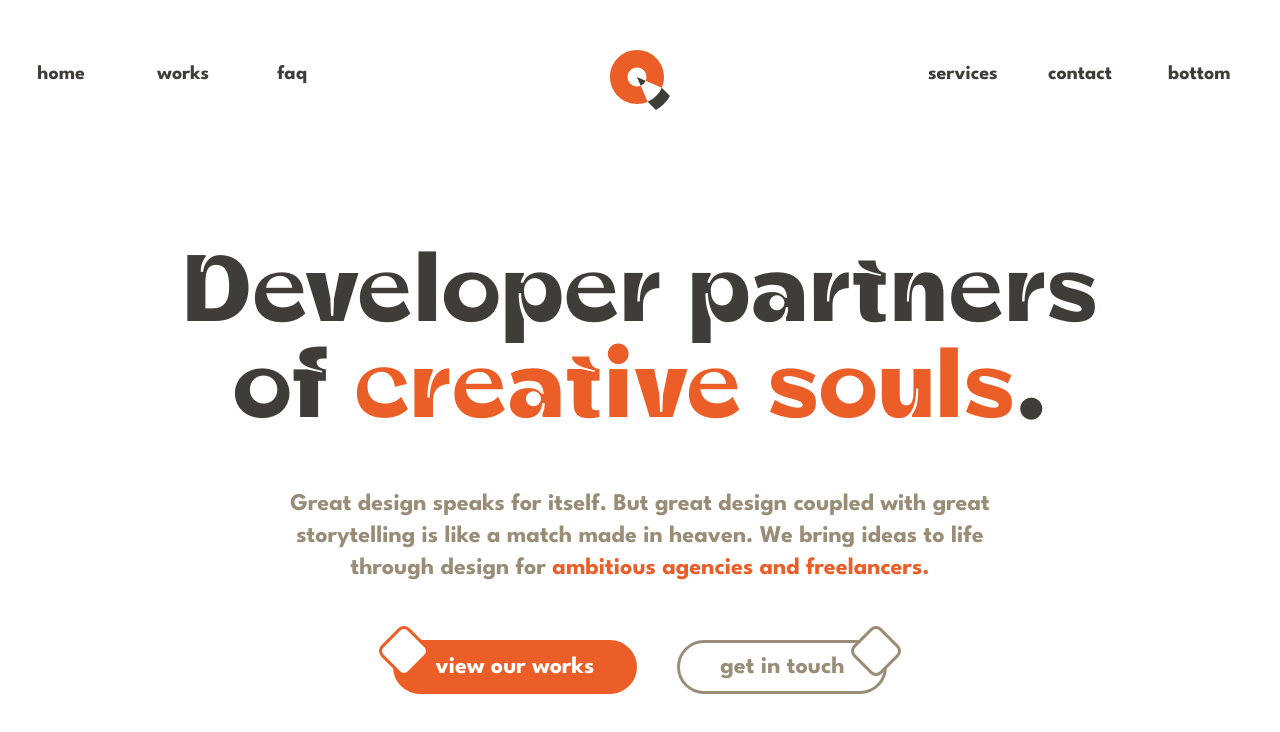
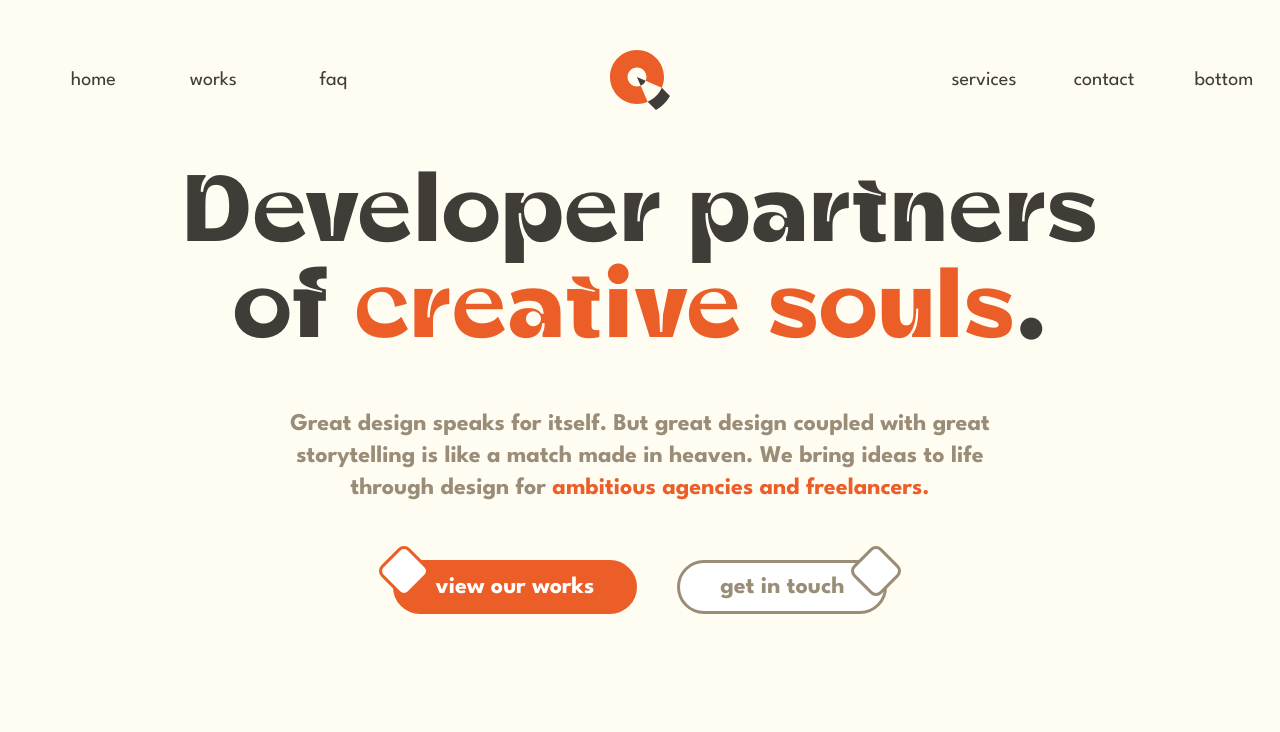
Before and after one commit to mdnhs/quixzel, a Next.js app: page / in a window 1280 px wide. Shown: the top 732 px of the page. Built offline with nearby package versions, Linux system fonts and the light colour scheme.

Commit message:
animation update

```diff
--- a/app/layout.tsx
+++ b/app/layout.tsx
@@ -17,7 +17,7 @@ export default function RootLayout({
   return (
     <html
       lang="en"
-      className={`${commonFont.variable} ${titleFont.variable} font-common`}
+      className={`${commonFont.variable} ${titleFont.variable} font-common bg-background`}
     >
       <AOSInit />
       <body>
--- a/app/page.tsx
+++ b/app/page.tsx
@@ -2,7 +2,10 @@ import Hero from "@/components/Hero/Hero";
 
 export default function Home() {
   return (
-    <main className="  text-primary">
+    <main className="  text-primary ">
+      <Hero />
+      <Hero />
+      <Hero />
       <Hero />
     </main>
   );
--- a/components/Hero/Hero.tsx
+++ b/components/Hero/Hero.tsx
@@ -5,7 +5,7 @@ type HeroProps = {};
 
 const Hero = (props: HeroProps) => {
   return (
-    <div className="h-screen w-full container space-y-14 pt-20">
+    <div className="h-screen w-full container space-y-14 pt-0">
       <p
         data-aos="zoom-in"
         data-aos-delay="300"
@@ -17,7 +17,7 @@ const Hero = (props: HeroProps) => {
       <p
         data-aos="fade-zoom-in"
         data-aos-easing="ease-in-back"
-        data-aos-delay="300"
+        data-aos-delay="100"
         data-aos-offset="0"
         className="font-bold text-tertiary text-center text-2xl"
       >
--- a/components/NavBar/NavBar.tsx
+++ b/components/NavBar/NavBar.tsx
@@ -1,5 +1,6 @@
+"use client";
 import Image from "next/image";
-import React from "react";
+import React, { useEffect, useState } from "react";
 
 type NavBarProps = {};
 
@@ -15,17 +16,77 @@ const rightMenus = [
 ];
 
 const NavBar = (props: NavBarProps) => {
-  return (
-    <div className=" bg-transparent text-xl text-primary font-bold">
-      <div data-aos="fade-zoom-in"
-        data-aos-easing="ease-in-back"
-        data-aos-delay="300"
-        data-aos-offset="0" className="w-full h-40 container flex items-center">
+  const [scrolled, setScrolled] = useState(false);
+
+  useEffect(() => {
+    const handleScroll = () => {
+      if (window.scrollY > 160) {
+        setScrolled(true);
+      } else {
+        setScrolled(false);
+      }
+    };
+
+    window.addEventListener("scroll", handleScroll);
+    return () => {
+      window.removeEventListener("scroll", handleScroll);
+    };
+  }, []);
+  console.log(scrolled);
+  return scrolled ? (
+    <div
+      className={`sticky container z-50 top-5 transition-all duration-500 ease-in bg-primary rounded-full p-4 text-xl text-background `}
+    >
+      <div className="w-full h-fit container flex items-center">
         <div className="flex gap-2 basis-1/3 items-center justify-center">
           {leftMenus.map((leftItems, leftIdx) => {
             return (
               <p
-                className="h-10 w-28 cursor-pointer"
+                className="h-10 w-28 cursor-pointer flex justify-center items-center"
+                key={leftIdx + "_" + leftItems.id}
+              >
+                {leftItems.name}
+              </p>
+            );
+          })}
+        </div>
+        <div className="basis-1/3 flex justify-center items-center cursor-pointer">
+          <Image
+            src={"/images/logos/logo-white.svg"}
+            height={60}
+            width={60}
+            alt="logo"
+          />
+        </div>
+        <div className="flex gap-2 basis-1/3 justify-end">
+          {" "}
+          <div className="flex gap-2 basis-1/3 items-center justify-center">
+            {rightMenus.map((rightItems, rightIdx) => {
+              return (
+                <p
+                  className="h-10 w-28 cursor-pointer flex justify-center items-center"
+                  key={rightIdx + "_" + rightItems.id}
+                >
+                  {rightItems.name}
+                </p>
+              );
+            })}
+          </div>
+        </div>
+      </div>
+    </div>
+  ) : (
+    <div
+      // data-aos="fade-down"
+      // data-aos-delay="300"
+      className={` text-xl text-primary `}
+    >
+      <div className="w-full h-40 container flex items-center">
+        <div className="flex gap-2 basis-1/3 items-center justify-center">
+          {leftMenus.map((leftItems, leftIdx) => {
+            return (
+              <p
+                className="h-10 w-28 cursor-pointer flex justify-center items-center"
                 key={leftIdx + "_" + leftItems.id}
               >
                 {leftItems.name}
@@ -47,7 +108,7 @@ const NavBar = (props: NavBarProps) => {
             {rightMenus.map((rightItems, rightIdx) => {
               return (
                 <p
-                  className="h-10 w-28 cursor-pointer"
+                  className="h-10 w-28 cursor-pointer flex justify-center items-center"
                   key={rightIdx + "_" + rightItems.id}
                 >
                   {rightItems.name}
--- a/tailwind.config.ts
+++ b/tailwind.config.ts
@@ -10,7 +10,13 @@ const config: Config = {
     container: {
       center: true,
     },
-    colors: { primary: "#403d39", secondary: "#EB5E28", tertiary: "#9A8D77", white:"#FFF" },
+    colors: {
+      primary: "#403d39",
+      secondary: "#EB5E28",
+      tertiary: "#9A8D77",
+      white: "#FFF",
+      background: "#fffcf2",
+    },
     extend: {
       fontFamily: {
         title: ["var(--font-title)"],
```
Also changed, not shown: public/images/logos/logo-white.svg (added).
